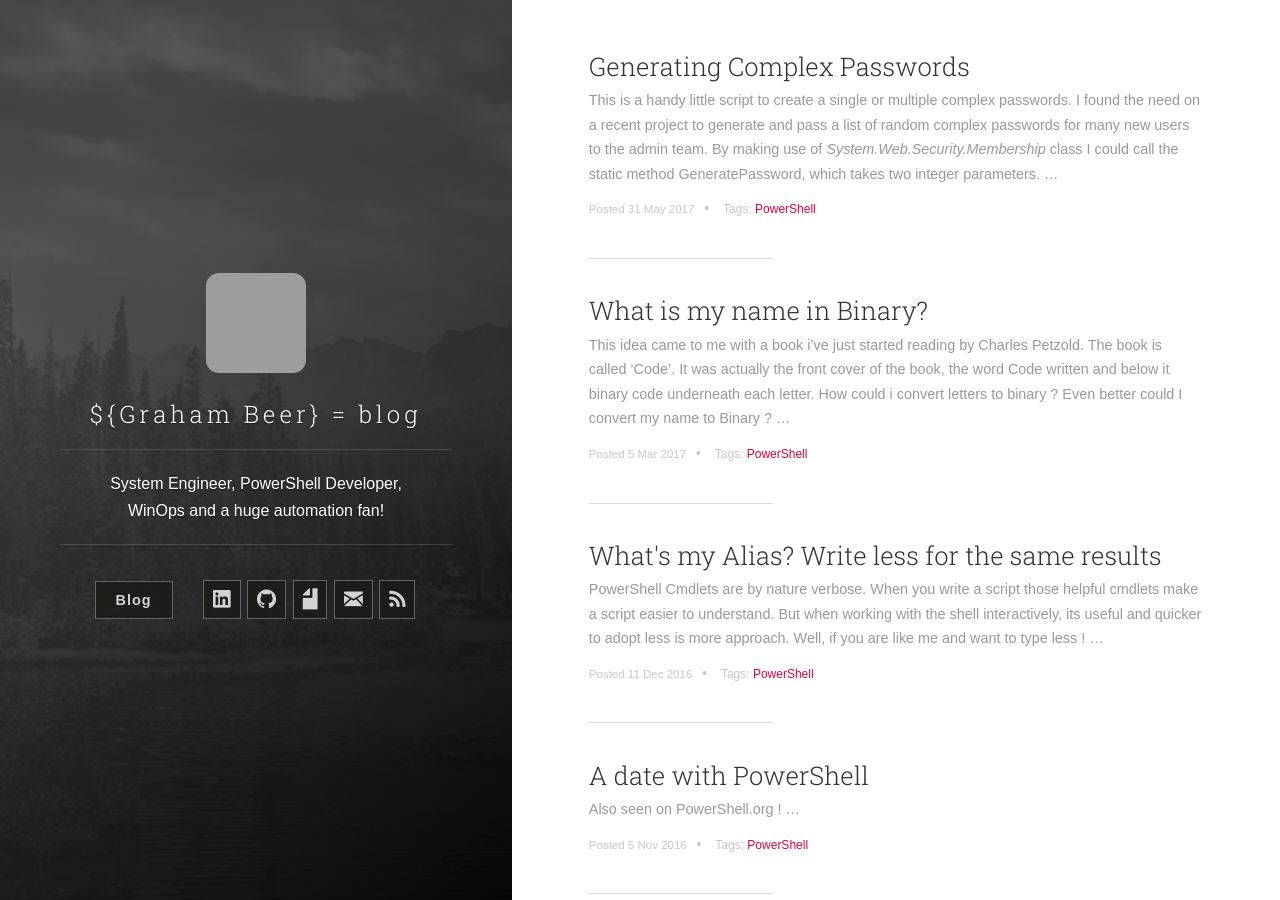
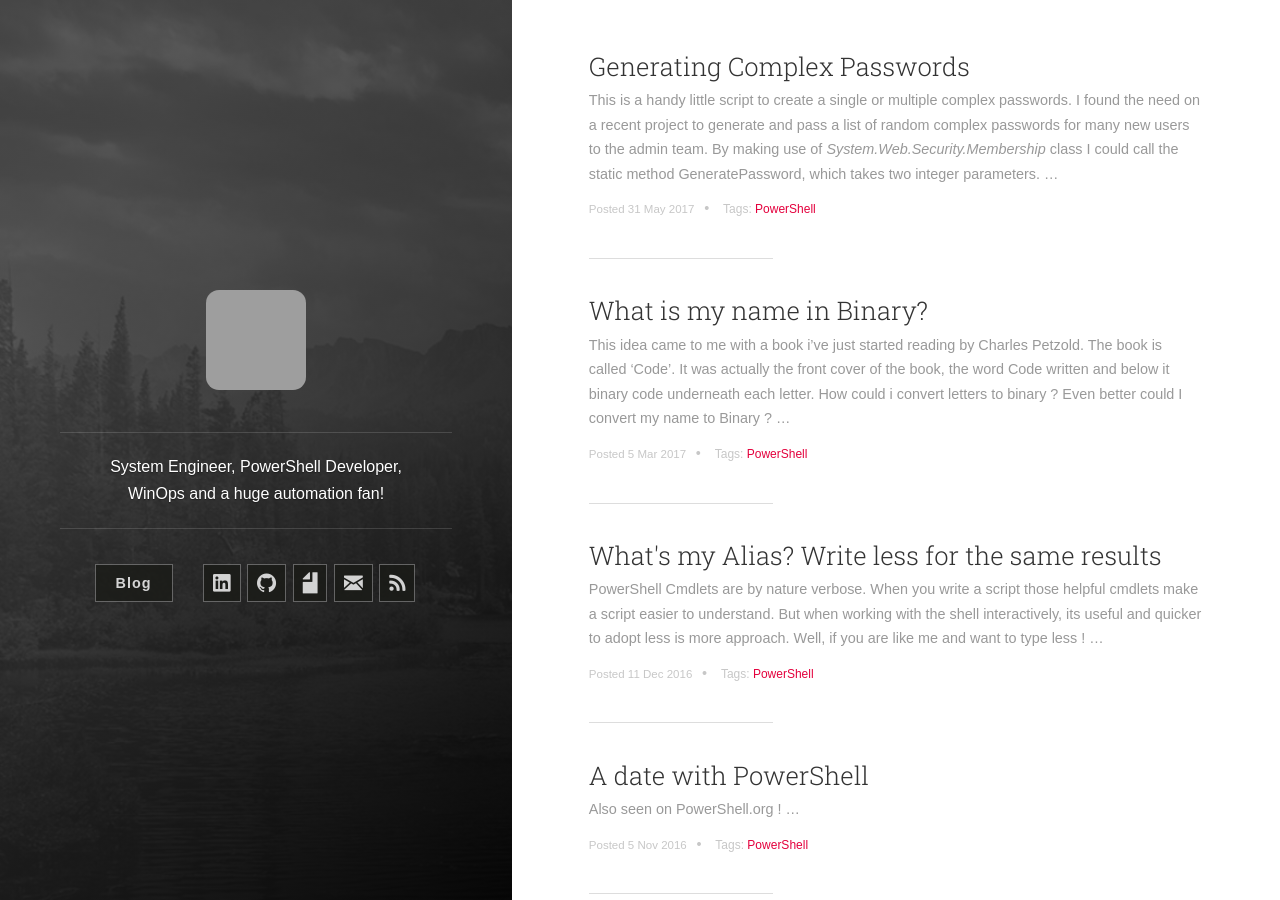
Before and after one commit to Graham-Beer/Graham-Beer.github.io, a Jekyll site: the page built from index.html, in a window 1280 px wide and 900 px high. Built offline with Jekyll 4.4.1, drawn with Linux system fonts in a browser that asks for light colours; nearby versions of some CDN libraries; the list of posts is cut into pages by our own code; grey boxes are pictures that could not be loaded.

Commit message:
Update header.html

```diff
--- a/_includes/header.html
+++ b/_includes/header.html
@@ -11,7 +11,7 @@
 
           <img src="https://avatars3.githubusercontent.com/u/12196171?v=3&s=466" class="user-image" alt="My Profile Photo">
           <h1 class="panel-cover__title panel-title">
-            <h1 class="panel-cover__title panel-title">{{ site.title }}</h1>
+
           </h1>
 
         <hr class="panel-cover__divider">
```
